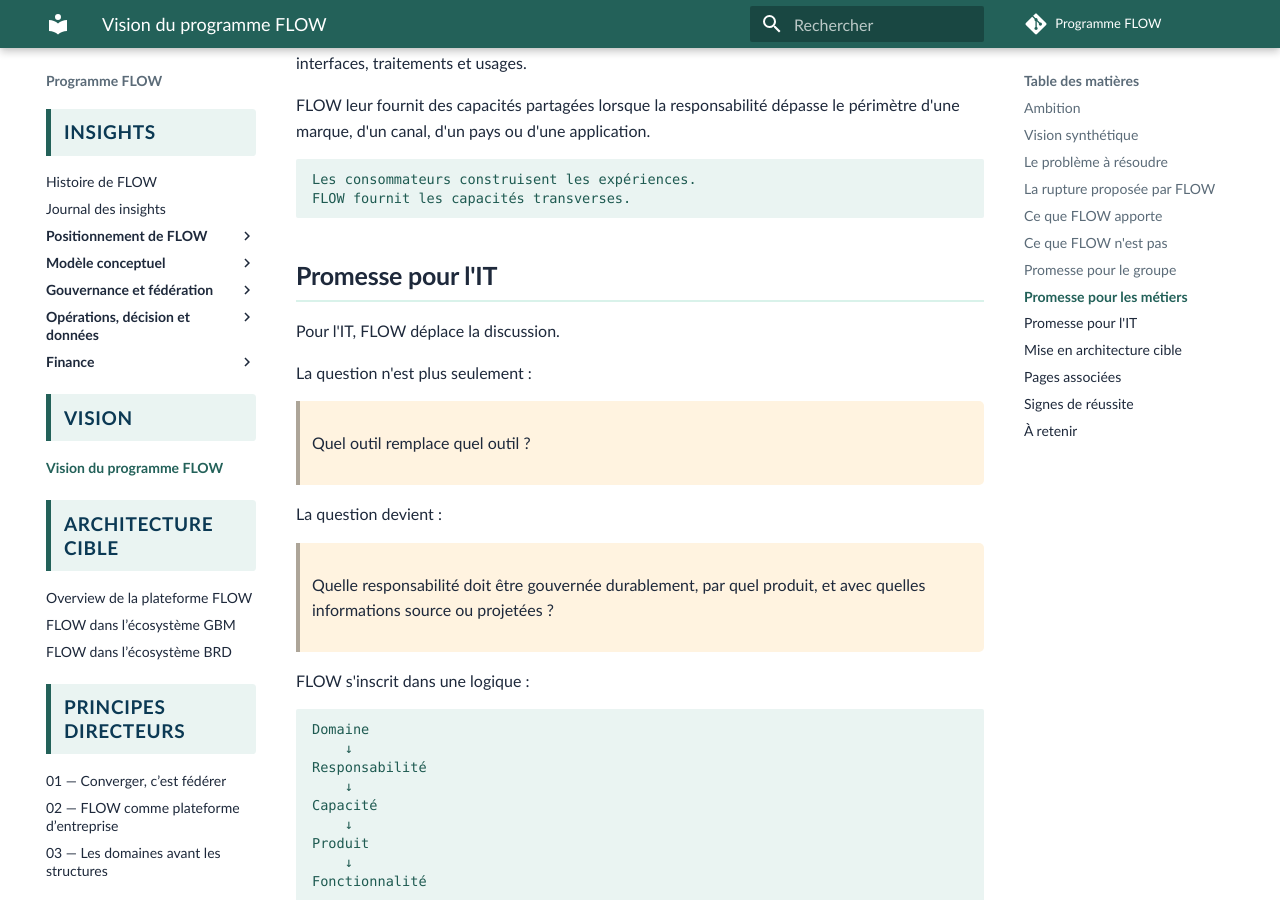
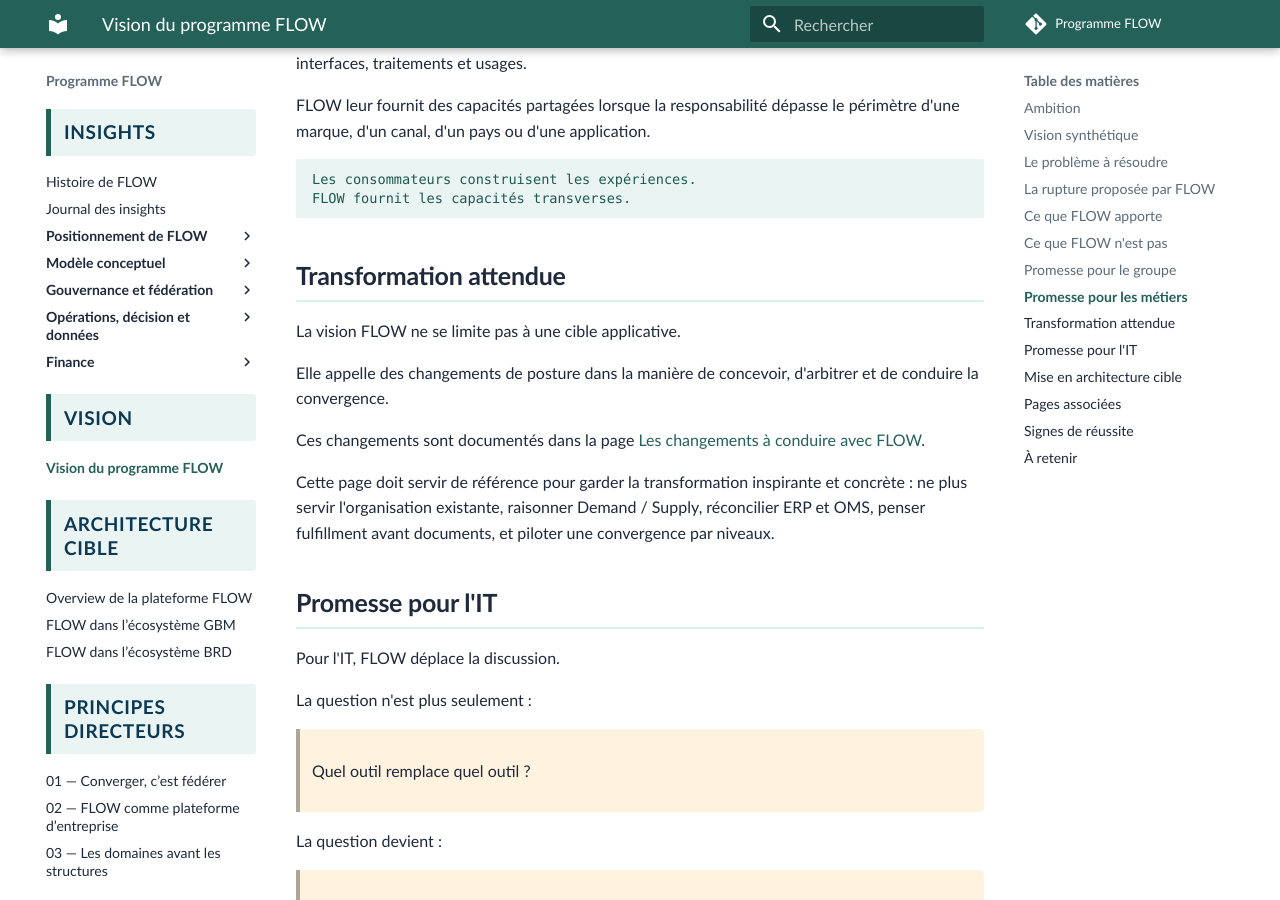
Before and after one commit to laurent-sintes/FLOW-Program, an MkDocs documentation site: the page built from docs/architecture-entreprise/vision/vision-programme-flow.md, in a window 1280 px wide and 900 px high, scrolled down 4524 px. Built offline with MkDocs 1.6.1 and Material for MkDocs 9.7.7, drawn with Linux system fonts in a browser that asks for light colours; comment, search, counter and statistics services are not loaded; some of the changed text lies outside the part shown.

Commit message:
Reference transformation changes from FLOW vision

````diff
--- a/docs/architecture-entreprise/vision/vision-programme-flow.md
+++ b/docs/architecture-entreprise/vision/vision-programme-flow.md
@@ -171,6 +171,16 @@
 FLOW fournit les capacités transverses.
 ```
 
+## Transformation attendue
+
+La vision FLOW ne se limite pas à une cible applicative.
+
+Elle appelle des changements de posture dans la manière de concevoir, d'arbitrer et de conduire la convergence.
+
+Ces changements sont documentés dans la page [Les changements à conduire avec FLOW](../../../transformation/sujets-de-changement.md).
+
+Cette page doit servir de référence pour garder la transformation inspirante et concrète : ne plus servir l'organisation existante, raisonner Demand / Supply, réconcilier ERP et OMS, penser fulfillment avant documents, et piloter une convergence par niveaux.
+
 ## Promesse pour l'IT
 
 Pour l'IT, FLOW déplace la discussion.
@@ -224,6 +234,7 @@
 - [Architecture cible — Overview de la plateforme FLOW](../../architecture-cible/overview-plateforme-flow.md)
 - [Architecture cible — FLOW dans l’écosystème GBM](../../architecture-cible/flow-dans-ecosysteme-gbm.md)
 - [Architecture cible — FLOW dans l’écosystème BRD](../../architecture-cible/flow-dans-ecosysteme-brd.md)
+- [Transformation — Les changements à conduire avec FLOW](../../../transformation/sujets-de-changement.md)
 - [Principe 6 — La demande comme objet métier central d’orchestration](../principes-directeurs/6-demande-objet-metier-central-orchestration.md)
 - [Principe 7 — Qualifier les informations plutôt que parler de Master Data](../principes-directeurs/7-qualifier-les-informations-plutot-que-master-data.md)
 
````
